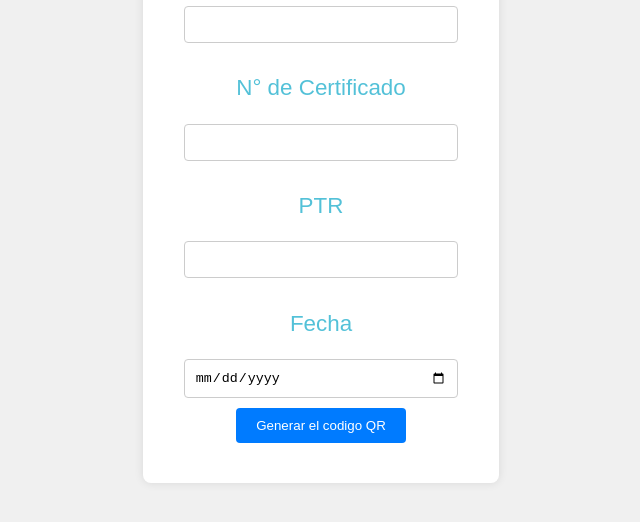
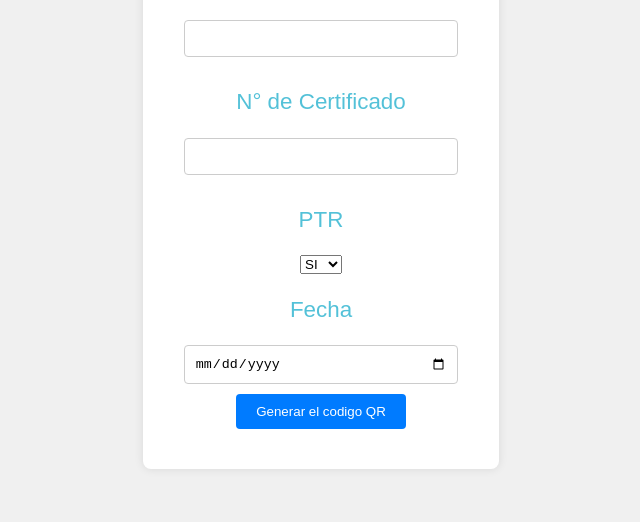
Before and after one commit to senasa-1/qr_generator, a plain HTML site: page index.html in a window 1280 px wide. Shown: the part 230-752 px from the top of the page, without its empty margins (319-959 px from the left). Drawn offline with Linux system fonts and the light colour scheme.

Commit message:
Update index.html

```diff
--- a/index.html
+++ b/index.html
@@ -21,11 +21,11 @@
 		</tr>
 		<tr>
 			<td id="td"> <p id="p" style="font-size: 1.4em;margin : 4;color: #53c1d8">PTR</p> </td>
-			<td><input type="text" list="options" id="txt_ptr" name="txt_ptr" placeholder="">
-				<datalist id="options">
-					<option value="SI">
-					<option value="NO">
-				</datalist>
+			<td>
+			    <select id="txt_ptr" name="txt_ptr">
+				<option value="SI">SI</option>
+				<option value="NO">NO</option>
+			    </select>
 			</td>
 		</tr>
 		<tr>
```
